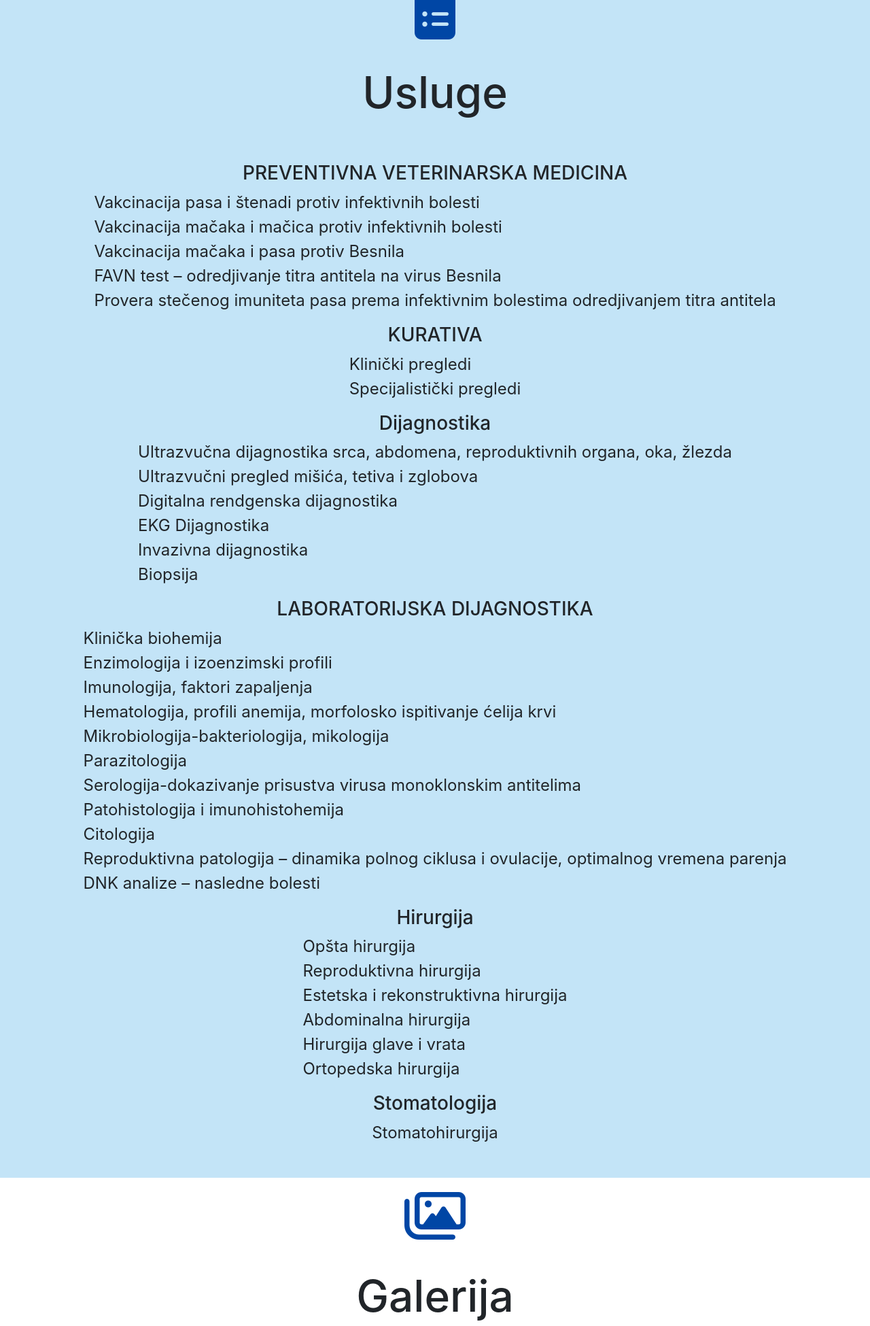
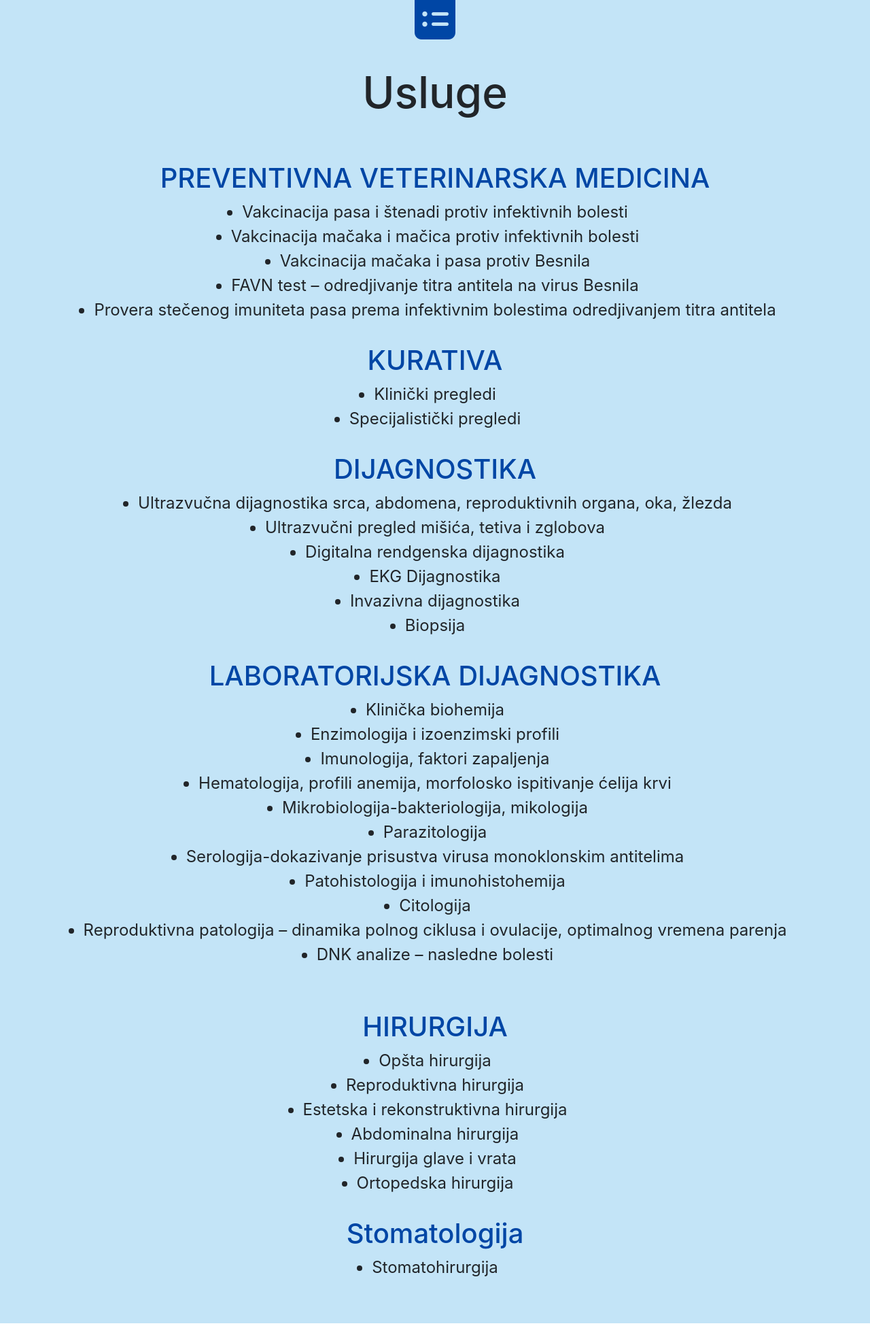
Before and after one commit to nikolarangelov/vetAmbulanta, a PHP site: page / in a window 1280 px wide; the page is wider, and only the part inside the window is pictured. Shown: the part 3108-5058 px from the top of that part at 68% size. Run offline with PHP 8.4, Linux system fonts and the light colour scheme; some libraries are stand-ins or nearby versions.

Commit message:
Sredjena sekcija usluge

```diff
--- a/css/style.css
+++ b/css/style.css
@@ -648,6 +648,13 @@ header ul .fb:hover {
   color: gray;
 }
 
+.services .usluga h3 {
+  font-size: 2.5em;
+  color: #0046a5;
+  -webkit-transition: .4s all;
+  transition: .4s all;
+}
+
 .services h2 {
   margin-bottom: 1em;
 }
@@ -668,29 +675,53 @@ header ul .fb:hover {
           align-items: center;
   /* Firefox */
   /* WebKit */
-  -webkit-transition: all .5s ease-in;
+  -webkit-transition: all .4s ease-in;
   /* Opera */
   /* Standard */
-  transition: all .5s ease-in;
+  transition: all .4s ease-in;
   border-radius: 20px;
 }
 
+.services div ul {
+  display: -webkit-box;
+  display: -ms-flexbox;
+  display: flex;
+  -webkit-box-orient: vertical;
+  -webkit-box-direction: normal;
+      -ms-flex-direction: column;
+          flex-direction: column;
+  -webkit-box-pack: center;
+      -ms-flex-pack: center;
+          justify-content: center;
+  -webkit-box-align: center;
+      -ms-flex-align: center;
+          align-items: center;
+}
+
 .services div ul li {
-  list-style: none;
+  list-style-type: disc;
   font-size: 1.5em;
 }
 
 .services div:hover {
   padding: .5em;
-  color: black;
-  background-color: yellow;
+  color: white;
+  background-color: #0046a5;
   /* Firefox */
   /* WebKit */
-  -webkit-transition: all .5s ease-in;
+  -webkit-transition: all .4s ease-in;
   /* Opera */
   /* Standard */
-  transition: all .5s ease-in;
+  transition: all .4s ease-in;
   border-radius: 20px;
+}
+
+.services div:hover h3 {
+  color: white;
+  -webkit-transition: .4s all;
+  transition: .4s all;
+  -webkit-transform: scale(1.2);
+          transform: scale(1.2);
 }
 
 /*Galerija-------------------------------------------------*/
@@ -752,7 +783,18 @@ header ul .fb:hover {
       -ms-flex-align: center;
           align-items: center;
   grid-gap: 5px;
-  height: 100vh;
+}
+
+.galerija #slika {
+  -webkit-transition: .4s all;
+  transition: .4s all;
+}
+
+.galerija #slika:hover {
+  -webkit-transform: scale(1.1);
+          transform: scale(1.1);
+  -webkit-transition: .4s all;
+  transition: .4s all;
 }
 
 .galerija img {
--- a/css/style.scss
+++ b/css/style.scss
@@ -398,6 +398,17 @@ background: linear-gradient(to right, #CFDEF3, #E0EAFC); /* W3C, IE 10+/ Edge, F
     @include flex-center;
     background-color: $bg-color;
     padding: 2em;
+
+
+    .usluga{
+        h3{
+            font-size:2.5em;
+            color:$logo_plava;
+            transition: .4s all;
+        }
+    }
+
+
     h2{
         margin-bottom: 1em;
     }
@@ -408,33 +419,44 @@ background: linear-gradient(to right, #CFDEF3, #E0EAFC); /* W3C, IE 10+/ Edge, F
         justify-content: center;
         align-items: center;
         ul{
+            display: flex;
+            flex-direction: column;
+            justify-content: center;
+            align-items: center;
             li{
-                list-style: none;
+                list-style-type:disc;
                 font-size: 1.5em;
             }
         }
         /* Firefox */
-        -moz-transition: all .5s ease-in;
+        -moz-transition: all .4s ease-in;
         /* WebKit */
-        -webkit-transition: all .5s ease-in;
+        -webkit-transition: all .4s ease-in;
         /* Opera */
-        -o-transition: all .5s ease-in;
+        -o-transition: all .4s ease-in;
         /* Standard */
-         transition: all .5s ease-in;
+         transition: all .4s ease-in;
          border-radius: 20px;
 
          &:hover{
             padding: .5em;
-            color: black;
-        background-color: yellow;
+            color: white;
+            background-color:$logo_plava;
+
+            h3{
+                color:white;
+                transition: .4s all;
+                transform:scale(1.2);
+            }
+
         /* Firefox */
-        -moz-transition: all .5s ease-in;
+        -moz-transition: all .4s ease-in;
         /* WebKit */
-        -webkit-transition: all .5s ease-in;
+        -webkit-transition: all .4s ease-in;
         /* Opera */
-        -o-transition: all .5s ease-in;
+        -o-transition: all .4s ease-in;
         /* Standard */
-         transition: all .5s ease-in;
+         transition: all .4s ease-in;
          border-radius: 20px;
         }
     }
@@ -457,10 +479,18 @@ background: linear-gradient(to right, #CFDEF3, #E0EAFC); /* W3C, IE 10+/ Edge, F
     grid-template-columns: 300px 300px 300px;
 
 
+    #slika{
+        transition: .4s all;
+        &:hover{
+            transform: scale(1.1);
+            transition: .4s all;
+        }
+    }
+
+
     justify-content: center;
     align-items: center;
     grid-gap: 5px;
-    height: 100vh;
     img{
         width: 300px;
         height: 300px;
--- a/index.html
+++ b/index.html
@@ -127,11 +127,11 @@
 <!-- END of about us -->
 
 <!-- Services -->
-<div class="col-12 services" id="usluge">
+<div class="services">
     <i class="fas fa-clipboard-list"></i>
     <h2>Usluge</h2>
 
-   <div class="preventiva">
+   <div class="usluga preventiva col-12 mb-3">
     <h3>PREVENTIVNA VETERINARSKA MEDICINA</h3>
 
     <ul>
@@ -143,7 +143,7 @@
     </ul>
    </div>
 
-   <div class="kurativa">
+   <div class="usluga kurativa col-12 mb-3">
     <h3>KURATIVA</h3>
 
     <ul>
@@ -151,9 +151,9 @@
         <li>Specijalistički pregledi</li>
     </ul>
    </div>
-<div class="dijagnostika">
+<div class="usluga dijagnostika col-12 mb-3">
 
-    <h3>Dijagnostika</h3>
+    <h3>DIJAGNOSTIKA</h3>
 
     <ul>
         <li>Ultrazvučna dijagnostika srca, abdomena, reproduktivnih organa, oka, žlezda</li>
@@ -165,7 +165,7 @@
     </ul>
 </div>
 
-    <div class="labDijagnostika">
+    <div class="usluga labDijagnostika col-12 mb-5">
         <h3>LABORATORIJSKA DIJAGNOSTIKA</h3>
     <ul>
         <li>Klinička biohemija</li>
@@ -182,8 +182,8 @@
     </ul>
     </div>
 
-    <div class="hirurgija">
-        <h3>Hirurgija</h3>
+    <div class="usluga hirurgija col-12 mb-3">
+        <h3>HIRURGIJA</h3>
 
     <ul>
         <li>Opšta hirurgija</li>
@@ -195,7 +195,7 @@
     </ul>
     </div>
 
-   <div class="stomatologija">
+   <div class="usluga stomatologija col-12 mb-3">
     <h3>Stomatologija</h3>
     <ul>
         <li>Stomatohirurgija</li>
```
Also changed, not shown: 1 other file.
